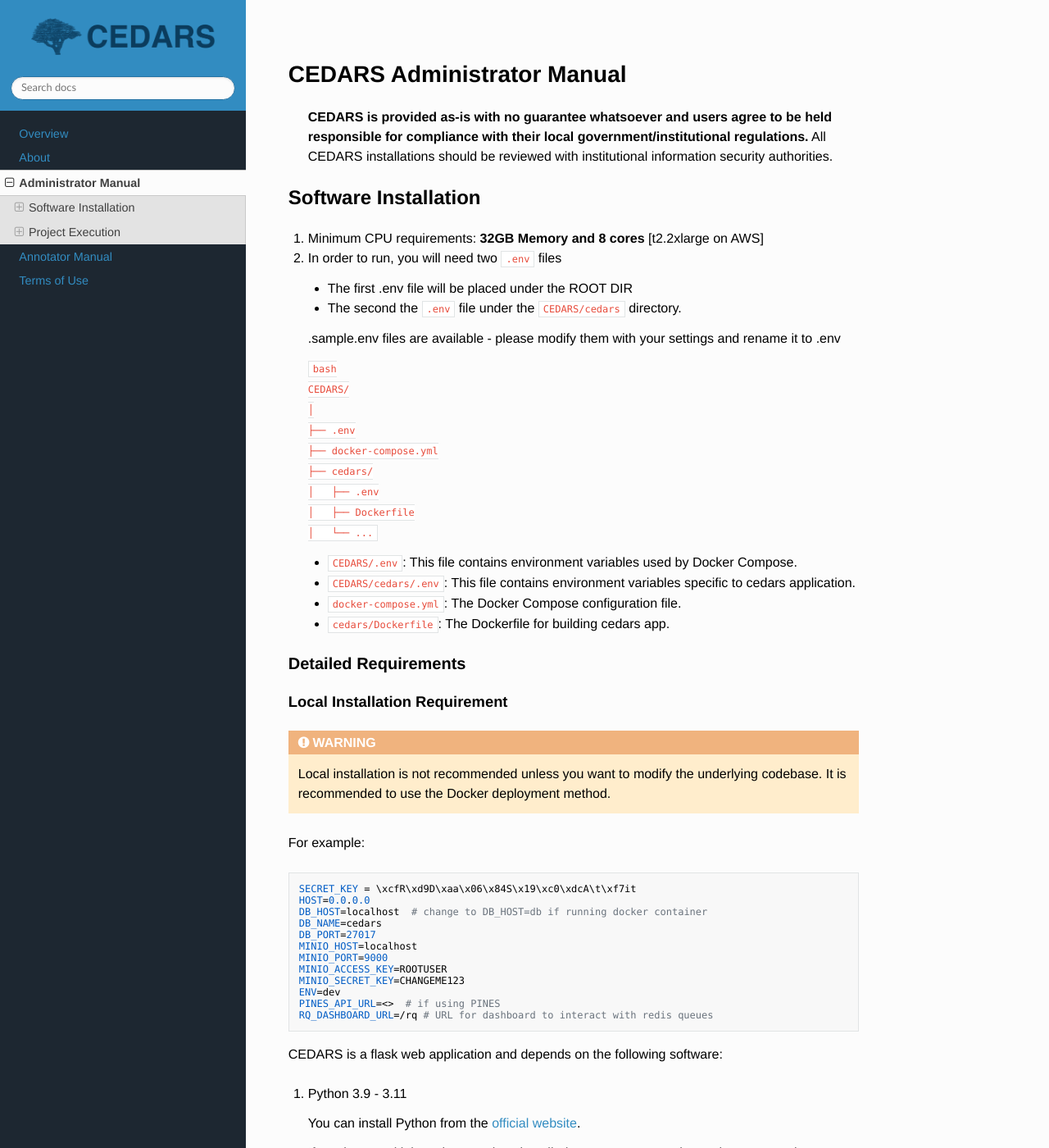
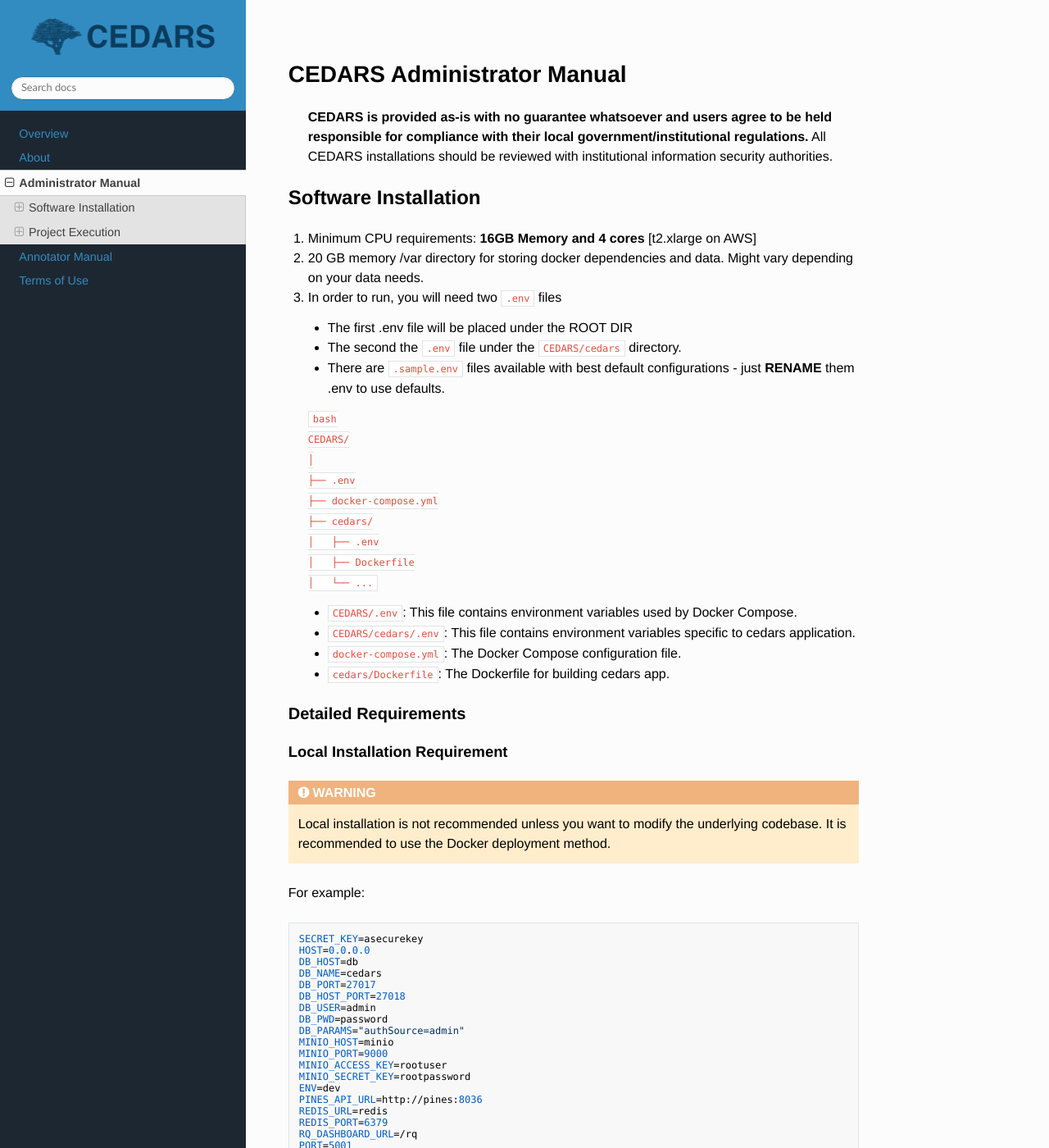
Before and after one commit to CEDARS-NLP/CEDARS, an MkDocs documentation site: the page built from docs/CEDARS_admin_manual.md, in a window 1280 px wide and 1400 px high. Shown: the whole window at 82% size. Built offline with MkDocs 1.6.1, drawn with Linux system fonts in a browser that asks for light colours; nearby versions of some CDN libraries; some of the changed text lies outside the part shown.

Commit message:
update docs nvidia+.env

````diff
--- a/docs/CEDARS_admin_manual.md
+++ b/docs/CEDARS_admin_manual.md
@@ -3,13 +3,14 @@
 > **CEDARS is provided as-is with no guarantee whatsoever and users agree to be held responsible for compliance with their local government/institutional regulations.** All CEDARS installations should be reviewed with institutional information security authorities.
 
 ## Software Installation
-1. Minimum CPU requirements: **32GB Memory and 8 cores** [t2.2xlarge on AWS]
+1. Minimum CPU requirements: **16GB Memory and 4 cores** [t2.xlarge on AWS]
+
+2. 20 GB memory /var directory for storing docker dependencies and data. Might vary depending on your data needs.
 
 2. In order to run, you will need two `.env` files
     - The first .env file will be placed under the ROOT DIR
     - The second the `.env` file under the `CEDARS/cedars` directory.
-
-    .sample.env files are available - please modify them with your settings and rename it to .env
+    - There are `.sample.env` files available with best default configurations - just **RENAME** them .env to use defaults.
 
     ```bash
     CEDARS/
@@ -38,18 +39,25 @@
 
 For example:
 ```
-SECRET_KEY = \xcfR\xd9D\xaa\x06\x84S\x19\xc0\xdcA\t\xf7it
+SECRET_KEY=asecurekey
 HOST=0.0.0.0
-DB_HOST=localhost  # change to DB_HOST=db if running docker container
+DB_HOST=db
 DB_NAME=cedars
 DB_PORT=27017
-MINIO_HOST=localhost
+DB_HOST_PORT=27018
+DB_USER=admin
+DB_PWD=password
+DB_PARAMS="authSource=admin"
+MINIO_HOST=minio
 MINIO_PORT=9000
-MINIO_ACCESS_KEY=ROOTUSER
-MINIO_SECRET_KEY=CHANGEME123
+MINIO_ACCESS_KEY=rootuser
+MINIO_SECRET_KEY=rootpassword
 ENV=dev
-PINES_API_URL=<>  # if using PINES
-RQ_DASHBOARD_URL=/rq # URL for dashboard to interact with redis queues
+PINES_API_URL=http://pines:8036
+REDIS_URL=redis
+REDIS_PORT=6379
+RQ_DASHBOARD_URL=/rq
+PORT=5001
 ```
 
 CEDARS is a flask web application and depends on the following software:
@@ -114,6 +122,28 @@ Install [Docker](https://docs.docker.com/get-docker/) and [Docker Compose](https
 
     Please install docker compose v2 as the spec using `deploy` which is not compatible with v1.
 
+!!! note "GPU:
+
+    `NVIDIA container toolkit` is required for the docker to use GPUs.
+
+Below are the installation steps for CentOS/RHEL. For other OS please refer this [nvidia link](https://docs.nvidia.com/datacenter/cloud-native/container-toolkit/latest/install-guide.html)
+
+```bash
+# 1. Download the NVIDIA container toolkit repository file
+curl -s -L https://nvidia.github.io/libnvidia-container/stable/rpm/nvidia-container-toolkit.repo
+
+# 2. Edit the repository file with the output of (1)
+dzdo vi /etc/yum.repos.d/nvidia-container-toolkit.repo
+
+# 3. Install the NVIDIA container toolkit
+dzdo dnf install -y nvidia-container-toolkit
+
+# 4. Configure NVIDIA container runtime for Docker
+dzdo nvidia-ctk runtime configure --runtime=docker
+
+# 5. Restart the Docker service to apply changes
+dzdo systemctl restart docker
+```
 
 ### System Architecture
 
@@ -239,7 +269,7 @@ The first step after running CEDARS is to set up a new project. This is done by
 
 4\. Administrator will provide the credentials to the annotators.
 
-### [Electronic Health Record Corpus Upload](upload_data.md)
+### [Electronic Health Record Corpus Upload](upload_file_format.md)
 
 ### Keyword Search Query Design
 
````
